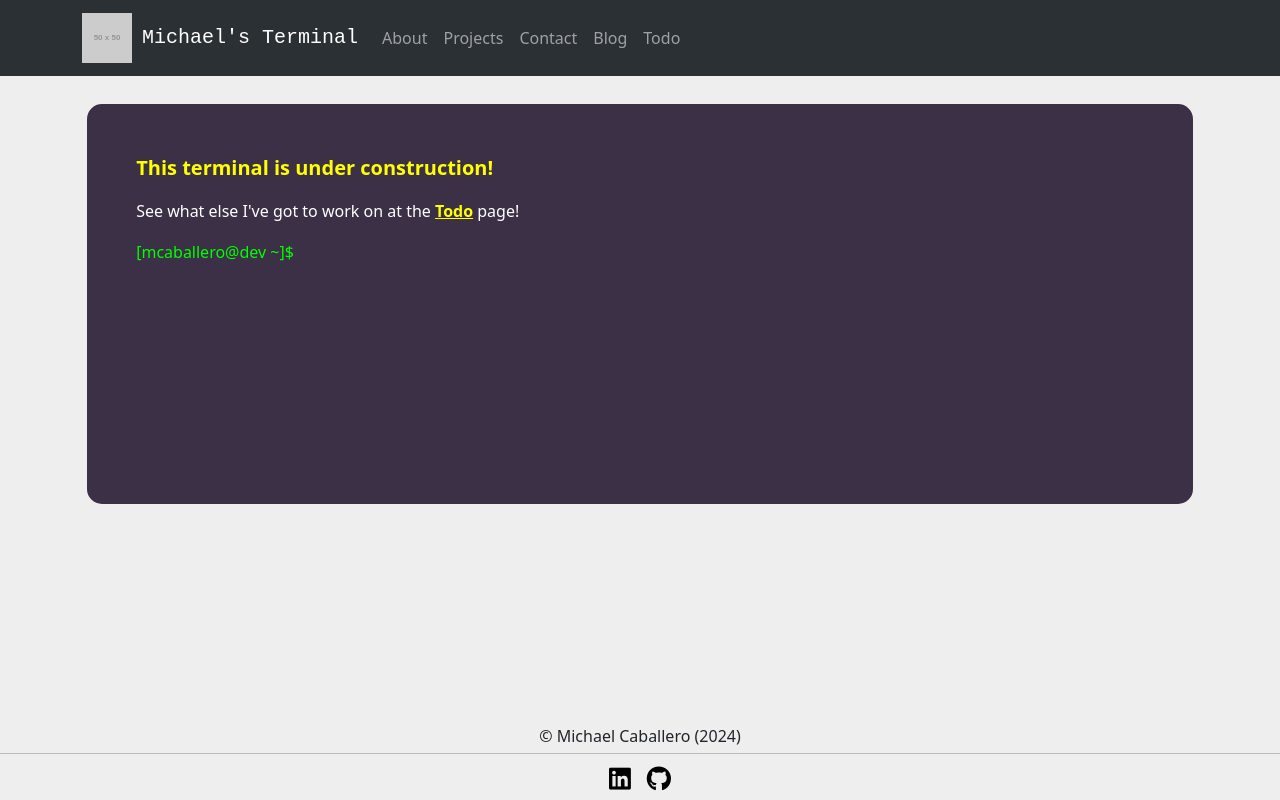
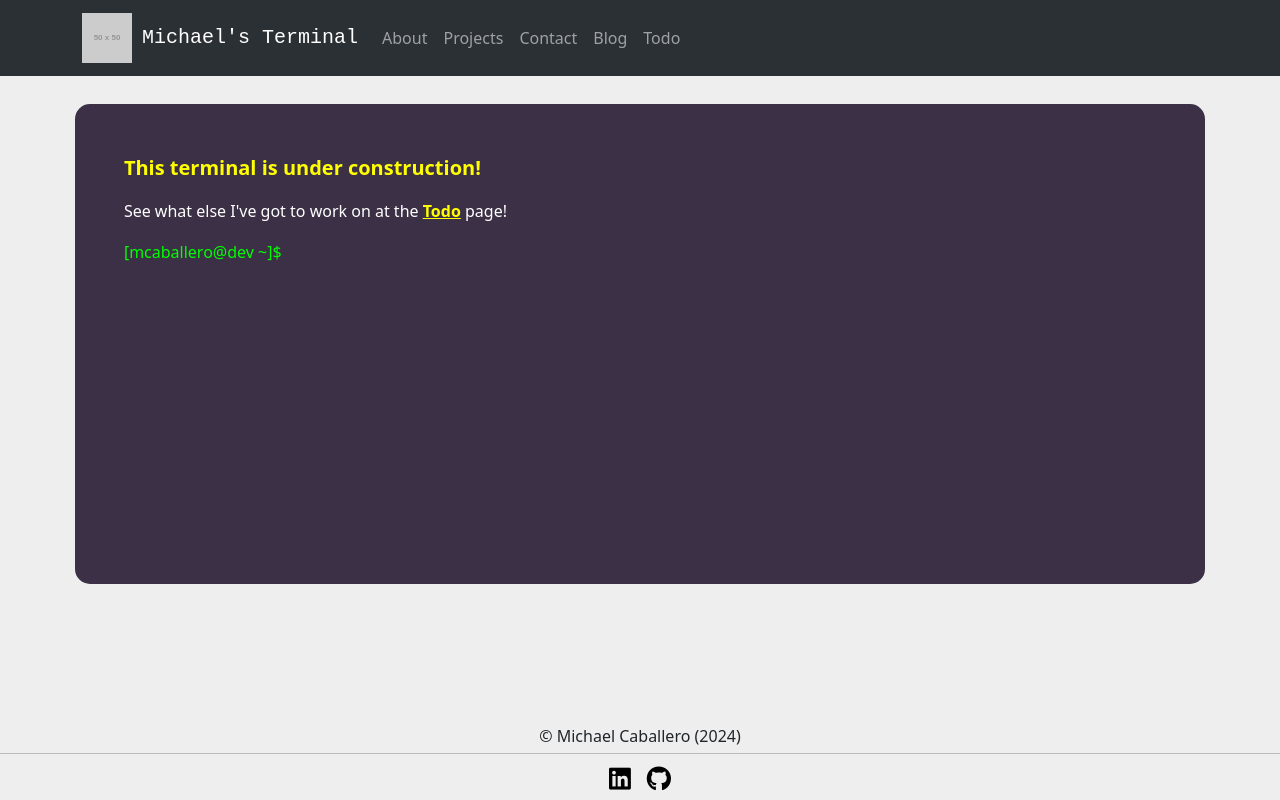
Before and after one commit to mCaballero1224/portfolio-site, a React (Vite) app in the folder frontend/: page / in a window 1280 px wide. Built offline with nearby package versions, Linux system fonts and the light colour scheme.

Commit message:
Update style for terminal emulator

```diff
--- a/frontend/src/components/Terminal/terminal.css
+++ b/frontend/src/components/Terminal/terminal.css
@@ -1,8 +1,8 @@
 .terminal {
 	background-color: #3B3045;
-	width: 90%;
-	height: 50vh;
-	margin: 0 auto;
+	min-height: 300px;
+	height: 60vh;
+	margin: auto 4%;
 	padding: 4%;
 	border-radius: 15px;
 }
```
Also changed, not shown: 1 other file (tests, documents, lock files or other folders).
